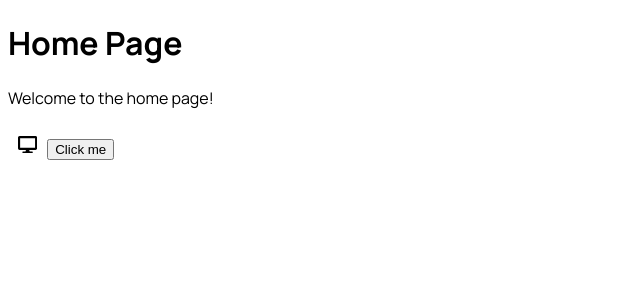
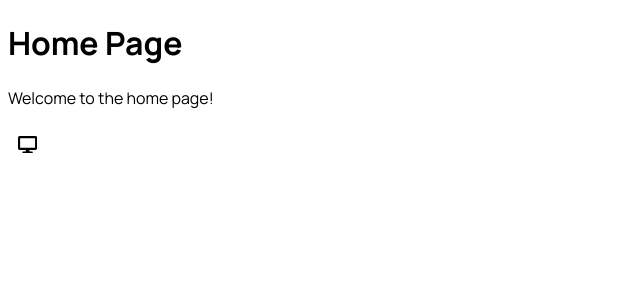
Before and after one commit to NoeOnDev/ChatGemini-AI-Mobile-Expo, a React (Vite) app: page / in a window 1280 px wide. Shown: the top 300 px of the page, without its empty margins (0-640 px from the left). Built offline with nearby package versions, Linux system fonts and the light colour scheme.

Commit message:
feat: Remove Button component from HomePage
The Button component has been removed from the HomePage to improve the overall design and user experience. The functionality provided by the Button component is no longer necessary on the HomePage.

Co-authored-by: [Author Name]

```diff
--- a/src/pages/HomePage.tsx
+++ b/src/pages/HomePage.tsx
@@ -1,5 +1,4 @@
 import React from "react";
-import Button from "../components/atoms/Button";
 import ThemeToggle from "../components/atoms/ThemeToggle";
 
 const HomePage: React.FC = () => {
@@ -8,7 +7,6 @@ const HomePage: React.FC = () => {
       <h1>Home Page</h1>
       <p>Welcome to the home page!</p>
       <ThemeToggle />
-      <Button>Click me</Button>
     </div>
   );
 };
--- a/src/styles/ThemeToggle.module.css
+++ b/src/styles/ThemeToggle.module.css
@@ -25,8 +25,9 @@
     position: absolute;
     top: 100%;
     left: 0;
+    padding: 5px 0;
     background-color: var(--background-color);
-    border-radius: 5px;
+    border-radius: 10px;
     box-shadow: 0 8px 16px rgba(0, 0, 0, 0.2);
     z-index: 1;
 }
```
